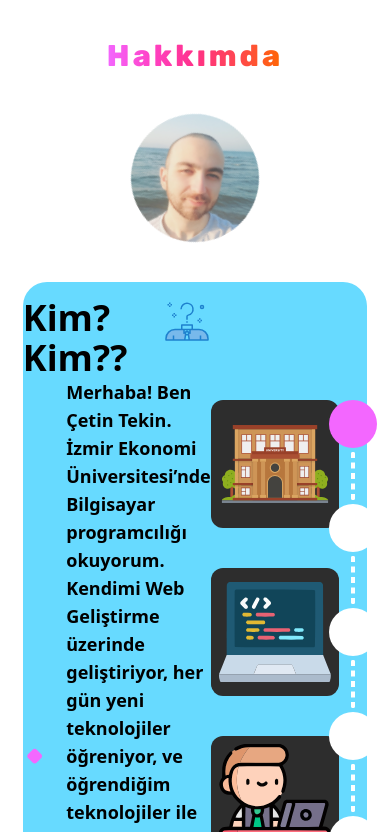
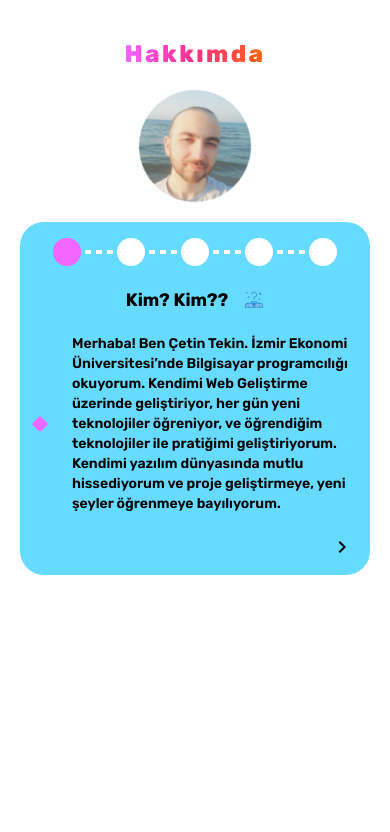
Before and after one commit to LoyalEnv0y/Portfolio, a React (Vite) app in the folder client/: page / in a window 390 px wide. Shown: the part 1092-1924 px from the top of the page. Built offline with nearby package versions, Linux system fonts and the light colour scheme.

Commit message:
Trying to make the page for mobile first

```diff
--- a/client/src/App.tsx
+++ b/client/src/App.tsx
@@ -5,11 +5,11 @@ import About from './components/About';
 
 const App = () => {
 	return (
-		<>
+		<div className="overflow-x-hidden">
 			<Header />
 
-			<main className="my-10 flex min-h-screen flex-col items-center px-10">
-				<section className="flex flex-col items-center justify-center gap-y-10">
+			<main className="my-10 flex min-h-screen w-screen flex-col items-center px-5">
+				<section className="flex w-full flex-col items-center justify-center gap-y-5 font-rubik">
 					<SectionTitle text="Hakkımda" />
 
 					<PictureBox />
@@ -17,7 +17,7 @@ const App = () => {
 					<About />
 				</section>
 			</main>
-		</>
+		</div>
 	);
 };
 
--- a/client/src/components/About.tsx
+++ b/client/src/components/About.tsx
@@ -5,26 +5,29 @@ import { useState } from 'react';
 import { twMerge } from 'tailwind-merge';
 import classNames from 'classnames';
 
-import KeyboardArrowUpIcon from '@mui/icons-material/KeyboardArrowUp';
-import KeyboardArrowDownIcon from '@mui/icons-material/KeyboardArrowDown';
+// import KeyboardArrowUpIcon from '@mui/icons-material/KeyboardArrowUp';
+// import KeyboardArrowDownIcon from '@mui/icons-material/KeyboardArrowDown';
+import KeyboardArrowLeftIcon from '@mui/icons-material/KeyboardArrowLeft';
+import KeyboardArrowRightIcon from '@mui/icons-material/KeyboardArrowRight';
+
 import contents from '../data/About';
 
 const variants = {
 	enter: (direction: number) => {
 		return {
-			y: direction > 0 ? 1000 : -1000,
+			x: direction > 0 ? -1000 : 1000,
 			opacity: 0,
 		};
 	},
 
 	center: {
-		y: 0,
+		x: 0,
 		opacity: 1,
 	},
 
 	exit: (direction: number) => {
 		return {
-			y: direction < 0 ? 1000 : -1000,
+			x: direction < 0 ? -1000 : 1000,
 			opacity: 0,
 		};
 	},
@@ -33,31 +36,31 @@ const variants = {
 const About = () => {
 	const [[page, direction], setPage] = useState([0, 0]);
 
-	const goUp = () => {
+	const goPrev = () => {
 		if (page < 1) return;
 		setPage([page - 1, -1]);
 	};
 
-	const goDown = () => {
+	const goNext = () => {
 		if (page >= contents.length - 1) return;
 		setPage([page + 1, 1]);
 	};
 
 	const getNavigationSet = (cell: AboutCellContent) => {
 		const buttonClasses = twMerge(
-			classNames('h-12 w-12 rounded-full bg-white', {
+			classNames('h-7 w-7 rounded-full bg-white', {
 				'bg-secondary': cell.index <= page,
 			})
 		);
 
 		const divClasses = twMerge(
-			classNames('h-12 w-0 rounded-full border-2 border-secondary', {
+			classNames('h-0 w-7 rounded-full border-2 border-secondary', {
 				'border-dashed border-white': cell.index >= page,
 			})
 		);
 
 		return (
-			<div className="flex flex-col items-center gap-y-1" key={cell.id}>
+			<div className="flex items-center gap-x-1" key={cell.id}>
 				<button
 					className={buttonClasses}
 					onClick={() => setPage([cell.index, 1])}
@@ -71,23 +74,12 @@ const About = () => {
 	};
 
 	return (
-		<div className="bg-primary flex h-[700px] w-full flex-col items-center justify-between rounded-3xl py-4 text-black">
-			<AnimatePresence>
-				{page !== 0 && (
-					<motion.button
-						onClick={goUp}
-						whileHover={{ scale: 1.5 }}
-						whileTap={{ scale: 1.2, y: -4 }}
-						exit={{ scale: 1, y: 0 }}
-						transition={{ duration: 0.12 }}
-						key={'upButton'}
-					>
-						<KeyboardArrowUpIcon fontSize="large" />
-					</motion.button>
-				)}
-			</AnimatePresence>
-
-			<section className="flex h-full">
+		<div className="bg-primary flex w-full flex-col items-center justify-between rounded-3xl px-4 py-4 text-black">
+			<div className="flex w-full justify-center gap-x-1">
+				{contents.map((cell) => getNavigationSet(cell))}
+			</div>
+			{/*
+			<div className="flex w-full">
 				<AnimatePresence
 					mode="popLayout"
 					custom={direction}
@@ -103,31 +95,51 @@ const About = () => {
 						transition={{
 							duration: 0.4,
 						}}
-						className="h-full w-11/12"
 					>
 						<AboutCell cell={contents[page]} />
 					</motion.div>
 				</AnimatePresence>
+			</div> */}
 
-				<section className="flex w-1/12 flex-col items-center gap-y-1 self-center">
-					{contents.map((cell) => getNavigationSet(cell))}
-				</section>
-			</section>
+			<div className="flex w-full">
+				<AboutCell cell={contents[page]} />
+			</div>
 
+			<div className="flex w-full">
+				<div>
+					<AnimatePresence>
+						{page !== 0 && (
+							<motion.button
+								onClick={goPrev}
+								whileHover={{ scale: 1.5 }}
+								whileTap={{ scale: 1.2, x: -4 }}
+								exit={{ scale: 1, x: 0 }}
+								transition={{ duration: 0.12 }}
+								key={'prevButton'}
+							>
+								<KeyboardArrowLeftIcon />
+							</motion.button>
+						)}
+					</AnimatePresence>
+				</div>
+
+				<div className="ml-auto">
 					<AnimatePresence>
 						{page !== contents.length - 1 && (
 							<motion.button
-						onClick={goDown}
+								onClick={goNext}
 								whileHover={{ scale: 1.5 }}
-						whileTap={{ scale: 1.2, y: 4 }}
-						exit={{ scale: 1, y: 0 }}
+								whileTap={{ scale: 1.2, x: 4 }}
+								exit={{ scale: 1, x: 0 }}
 								transition={{ duration: 0.12 }}
-						key={'downButton'}
+								key={'nextButton'}
 							>
-						<KeyboardArrowDownIcon fontSize="large" />
+								<KeyboardArrowRightIcon />
 							</motion.button>
 						)}
 					</AnimatePresence>
+				</div>
+			</div>
 		</div>
 	);
 };
--- a/client/src/components/AboutCell.tsx
+++ b/client/src/components/AboutCell.tsx
@@ -14,7 +14,7 @@ const AboutCell = ({ cell }: AboutCellProps) => {
 
 	const getTextBoxClasses = (idx: number): string => {
 		return twMerge(
-			classNames('group flex items-center w-11/12 gap-x-4 cursor-pointer', {
+			classNames('group flex items-center gap-x-4 cursor-pointer', {
 				'font-semibold': activeImgIdx === idx,
 			})
 		);
@@ -32,7 +32,7 @@ const AboutCell = ({ cell }: AboutCellProps) => {
 	const getTextClasses = (idx: number): string => {
 		return twMerge(
 			classNames(
-				'w-[90%] leading-relaxed transition group-hover:translate-x-3 text-lg',
+				'w-[90%] leading-relaxed transition group-hover:translate-x-3 text-sm sm:text-xl lg:text-2xl',
 				{ 'translate-x-3': activeImgIdx === idx }
 			)
 		);
@@ -70,8 +70,8 @@ const AboutCell = ({ cell }: AboutCellProps) => {
 	};
 
 	return (
-		<section className="flex h-full justify-evenly">
-			<div className="h-full flex flex-col items-center">
+		<section className="w-full my-5">
+			<div className="flex flex-col items-center gap-y-5">
 				<motion.h3
 					initial={{ opacity: 0, x: -1000 }}
 					animate={{ opacity: 1, x: 0 }}
@@ -79,13 +79,13 @@ const AboutCell = ({ cell }: AboutCellProps) => {
 						duration: 1,
 						type: 'spring',
 					}}
-					className="mx-auto flex gap-x-5 text-4xl font-bold"
+					className="flex gap-x-4 text-lg font-bold items-center"
 				>
 					{cell.title}
 					{cell.titleSignLink && (
 						<img
 							src={`/assets/${cell.titleSignLink}`}
-							className="h-12 w-12"
+							className="h-5 w-5"
 						/>
 					)}
 				</motion.h3>
@@ -110,7 +110,7 @@ const AboutCell = ({ cell }: AboutCellProps) => {
 					))}
 				</div>
 			</div>
-			<div className="flex h-full w-2/4 items-center justify-center">
+			{/* <div className="flex h-full w-1/3 items-center justify-center">
 				{cell.imageLinks && (
 					<div
 						className="h-96 w-96 rounded-3xl bg-cover bg-center bg-no-repeat"
@@ -121,7 +121,7 @@ const AboutCell = ({ cell }: AboutCellProps) => {
 				)}
 
 				{getSvgContainer(cell)}
-			</div>
+			</div> */}
 		</section>
 	);
 };
--- a/client/src/components/PictureBox.tsx
+++ b/client/src/components/PictureBox.tsx
@@ -1,22 +1,22 @@
 // TODO: THIS LOOKS ABYSMAL PLEASE CHANGE THIS!!!!
 const PictureBox = () => {
 	return (
-		<div className="relative h-32 w-32">
+		<div className="relative h-28 w-28">
 			<img
 				src="/images/PP2.jpg"
-				className="absolute w-32 animate-fade rounded-full"
+				className="absolute w-28 animate-fade rounded-full"
 			/>
 			<img
 				src="/images/PP1.jpg"
-				className="absolute w-32 -rotate-[30deg] animate-fade2 rounded-full"
+				className="absolute w-28 -rotate-[30deg] animate-fade2 rounded-full"
 			/>
 			<img
 				src="/images/PP3.jpg"
-				className="absolute w-32 animate-fade3 rounded-full"
+				className="absolute w-28 animate-fade3 rounded-full"
 			/>
 			<img
 				src="/images/PP4.jpg"
-				className="absolute w-32 animate-fade4 rounded-full"
+				className="absolute w-28 animate-fade4 rounded-full"
 			/>
 		</div>
 	);
--- a/client/src/components/SectionTitle.tsx
+++ b/client/src/components/SectionTitle.tsx
@@ -4,7 +4,7 @@ type SectionTitleProps = {
 
 const SectionTitle = ({ text }: SectionTitleProps) => {
 	return (
-		<h2 className="section-title font-rubik text-3xl font-extrabold tracking-widest sm:text-5xl">
+		<h2 className="section-title text-2xl font-extrabold tracking-widest sm:text-5xl">
 			{text}
 		</h2>
 	);
```
Lines whose indentation alone changed are shown as unchanged.
